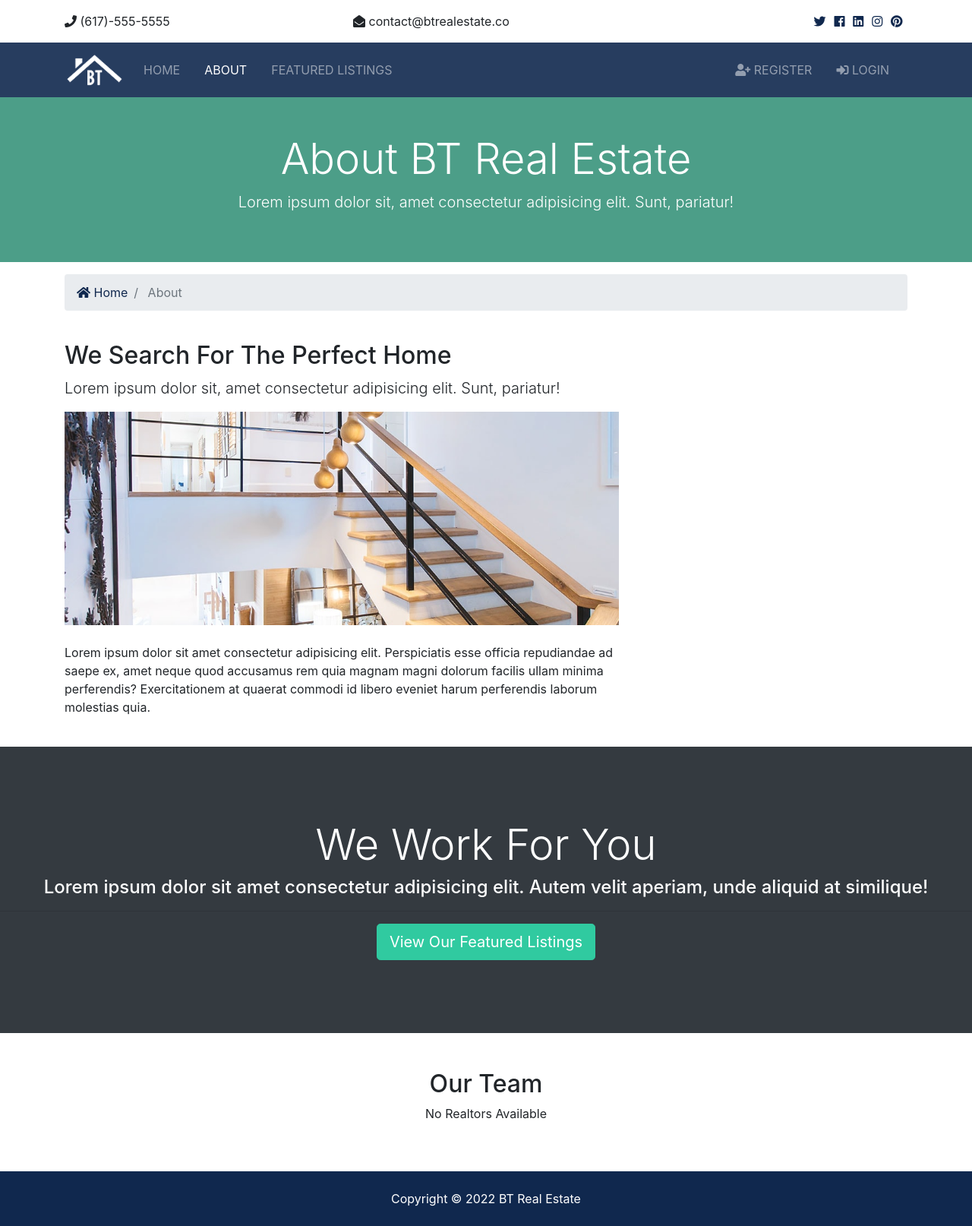
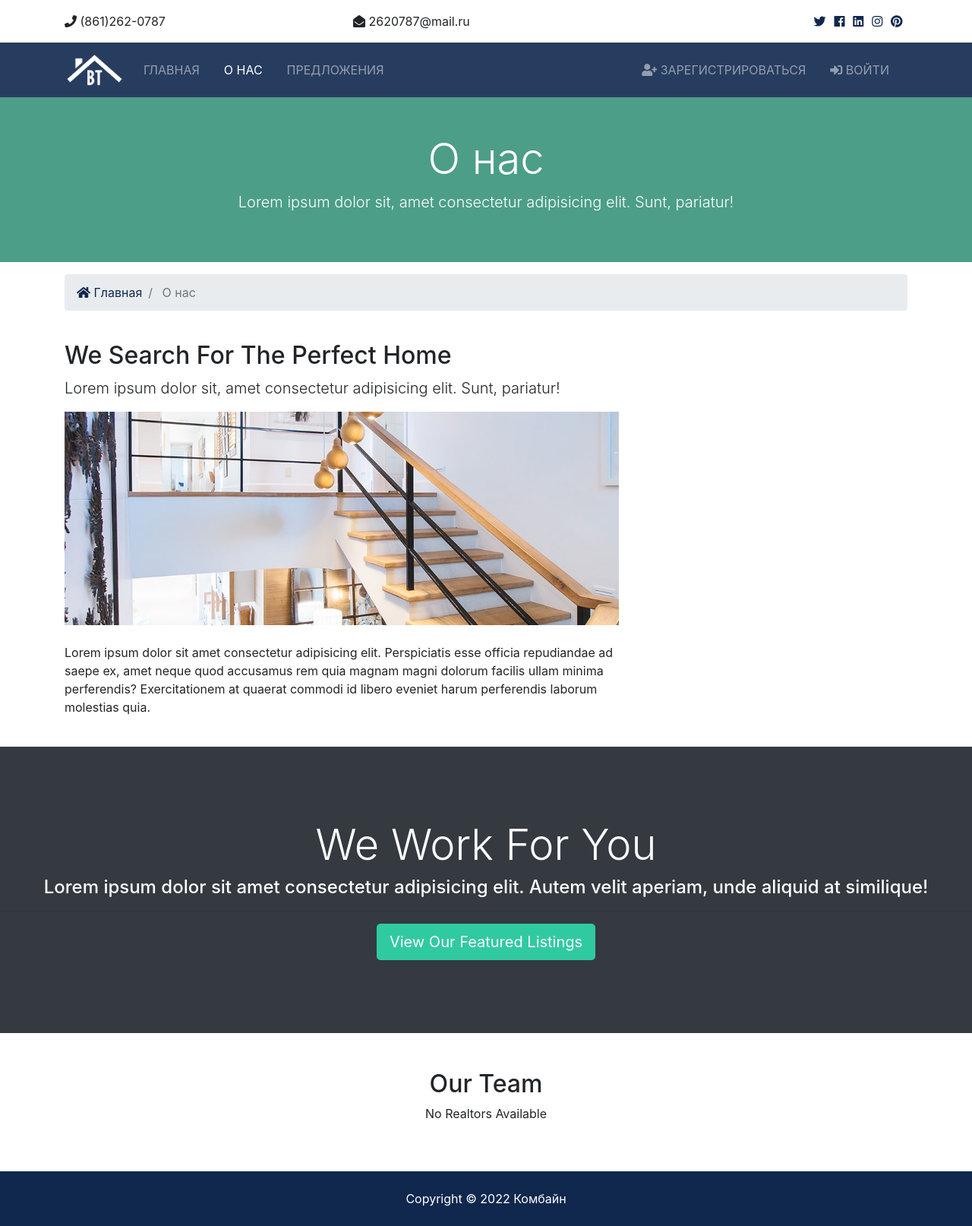
Before and after one commit to xaldey/realtor-inquires, a Django app: page /about in a window 1280 px wide. Shown: the whole page at 76% size. Run offline with Django 4.2, Linux system fonts and the light colour scheme; data that the repository does not hold is empty; parts of the project's set-up code (start-up, migrations or seed data) failed here and were passed over; some libraries are stand-ins or nearby versions.

Commit message:
Немного перевел на русский язык

```diff
--- a/contacts/views.py
+++ b/contacts/views.py
@@ -44,8 +44,8 @@ def contact(request):
             "Пришла заявка по объявлению "
             + listing
             + ". Авторизуйтесь на сайте для получения более подробной информации.",
-            "pencil_2004@mail.ru",
-            [realtor_email, "pencil_2004@mail.ru"],
+            "test_2004@mail.ru",
+            [realtor_email, "test_2004@mail.ru"],
             fail_silently=False,
         ) """
 
--- a/templates/admin/base_site.html
+++ b/templates/admin/base_site.html
@@ -3,7 +3,7 @@
 
 {% block branding %}
   <h1 id="head">
-    <img src="{% static 'img/logo.png' %}" alt="BT Real Estate" height="50" width="80" class="brand_img">Admin area
+    <img src="{% static 'img/logo.png' %}" alt="BT Real Estate" height="50" width="80" class="brand_img">Администрирование
   </h1>
 {% endblock branding %}
 {% block extrastyle %}
--- a/templates/base.html
+++ b/templates/base.html
@@ -14,7 +14,7 @@
     <!-- Lightbox -->
     <link rel="stylesheet" href="{% static 'css/lightbox.min.css' %}">
 
-    <title>BT Real Estate {% block title %}{% endblock title %}
+    <title>Комбайн {% block title %}{% endblock title %}
       </title>
 </head>
 
--- a/templates/pages/about.html
+++ b/templates/pages/about.html
@@ -1,12 +1,12 @@
 {% extends 'base.html' %}
 {% load static %}
-{% block title %}| About Us {% endblock title %}
+{% block title %}| О нас {% endblock title %}
 {% block content %}
 <section id="showcase-inner" class="py-5 text-white">
 <div class="container">
     <div class="row text-center">
     <div class="col-md-12">
-        <h1 class="display-4">About BT Real Estate</h1>
+        <h1 class="display-4">О нас</h1>
         <p class="lead">Lorem ipsum dolor sit, amet consectetur adipisicing elit. Sunt, pariatur!</p>
     </div>
     </div>
@@ -20,9 +20,9 @@
     <ol class="breadcrumb">
         <li class="breadcrumb-item">
         <a href="{% url 'index' %}">
-            <i class="fas fa-home"></i> Home</a>
+            <i class="fas fa-home"></i> Главная</a>
         </li>
-        <li class="breadcrumb-item active"> About</li>
+        <li class="breadcrumb-item active"> О нас</li>
     </ol>
     </nav>
 </div>
@@ -45,11 +45,9 @@
         <div class="card">
           <img class="card-img-top" src="{{ realtor.photo.url }}" alt="Seller of the month">
           <div class="card-body">
-              <h5 class="card-title">Seller Of The Month</h5>
+              <h5 class="card-title">Менеджер месяца</h5>
               <h6 class="text-secondary">{{ realtor.name }}</h6>
-              <p class="card-text">{{ realtor.description }}
-              content.
-              </p>
+              <p class="card-text">{{ realtor.description }}</p>
           </div>
           </div>
         {% endfor %}
--- a/templates/partials/_alerts.html
+++ b/templates/partials/_alerts.html
@@ -7,7 +7,7 @@
           <strong>
 
             {% if message.level == DEFAULT_MESSAGE_LEVELS.ERROR %}
-              Error:
+              Ошибка:
             {% else %}
               {{ message.tags|title}}
             {% endif %}
--- a/templates/partials/_footer.html
+++ b/templates/partials/_footer.html
@@ -1,5 +1,5 @@
 <!-- Footer -->
 <footer id="main-footer" class="py-4 bg-primary text-white text-center">
     Copyright &copy;
-    <span class="year"></span> BT Real Estate
+    <span class="year"></span> Комбайн
 </footer>
--- a/templates/partials/_navbar.html
+++ b/templates/partials/_navbar.html
@@ -18,7 +18,7 @@
             class="nav-item mr-3"
             {% endif %}
           >
-            <a class="nav-link" href="{% url 'index' %}">Home</a>
+            <a class="nav-link" href="{% url 'index' %}">Главная</a>
           </li>
           <li
             {% if 'about' in request.path %}
@@ -27,7 +27,7 @@
             class="nav-item mr-3"
             {% endif %}
           >
-            <a class="nav-link" href="{% url 'about' %}">About</a>
+            <a class="nav-link" href="{% url 'about' %}">О нас</a>
           </li>
           <li
             {% if 'listings' in request.path %}
@@ -36,7 +36,7 @@
             class="nav-item mr-3"
             {% endif %}
           >
-            <a class="nav-link" href="{% url 'listings' %}">Featured Listings</a>
+            <a class="nav-link" href="{% url 'listings' %}">Предложения</a>
           </li>
         </ul>
 
@@ -49,10 +49,10 @@
               class="nav-item mr-3"
             {% endif %}
             >
-              <a class="nav-link" href="{% url 'dashboard' %}">Welcome {{ user.username }} (Dashboard)</a>
+              <a class="nav-link" href="{% url 'dashboard' %}">Приветствую {{ user.username }} (Dashboard)</a>
             </li>
             <li class="nav-item mr-3">
-              <a href="javascript:{document.getElementById('logout').submit()}" class="nav-link"><i class="fas fa-sign-out-alt"></i>Logout</a>
+              <a href="javascript:{document.getElementById('logout').submit()}" class="nav-link"><i class="fas fa-sign-out-alt"></i>Выйти</a>
               <form action="{% url 'logout' %}" id="logout" method="POST">
                 {% csrf_token %}
                 <input type="hidden" >
@@ -67,7 +67,7 @@
               {% endif %}
               >
                 <a class="nav-link" href="{% url 'register' %}">
-                  <i class="fas fa-user-plus"></i> Register</a>
+                  <i class="fas fa-user-plus"></i> Зарегистрироваться</a>
               </li>
             <li
             {% if 'login' in request.path %}
@@ -78,7 +78,7 @@
             >
               <a class="nav-link" href="{% url 'login' %}">
                 <i class="fas fa-sign-in-alt"></i>
-                Login</a>
+                Войти</a>
             </li>
           {% endif %}
         </ul>
--- a/templates/partials/_topbar.html
+++ b/templates/partials/_topbar.html
@@ -3,10 +3,10 @@
     <div class="container">
       <div class="row">
         <div class="col-md-4">
-          <i class="fas fa-phone"></i> (617)-555-5555
+          <i class="fas fa-phone"></i> (861)262-0787
         </div>
         <div class="col-md-4">
-          <i class="fas fa-envelope-open"></i> contact@btrealestate.co
+          <i class="fas fa-envelope-open"></i> 2620787@mail.ru
         </div>
         <div class="col-md-4">
           <div class="social text-right">
```
Also changed, not shown: accounts/views.py (+9 -7 lines), templates/accounts/dashboard.html (+4 -4 lines), templates/accounts/login.html (+4 -4 lines), templates/accounts/register.html (+8 -8 lines), templates/listings/listing.html (+16 -16 lines), templates/listings/listings.html (+9 -9 lines), templates/listings/search.html (+4 -4 lines), templates/pages/index.html (+11 -11 lines).
